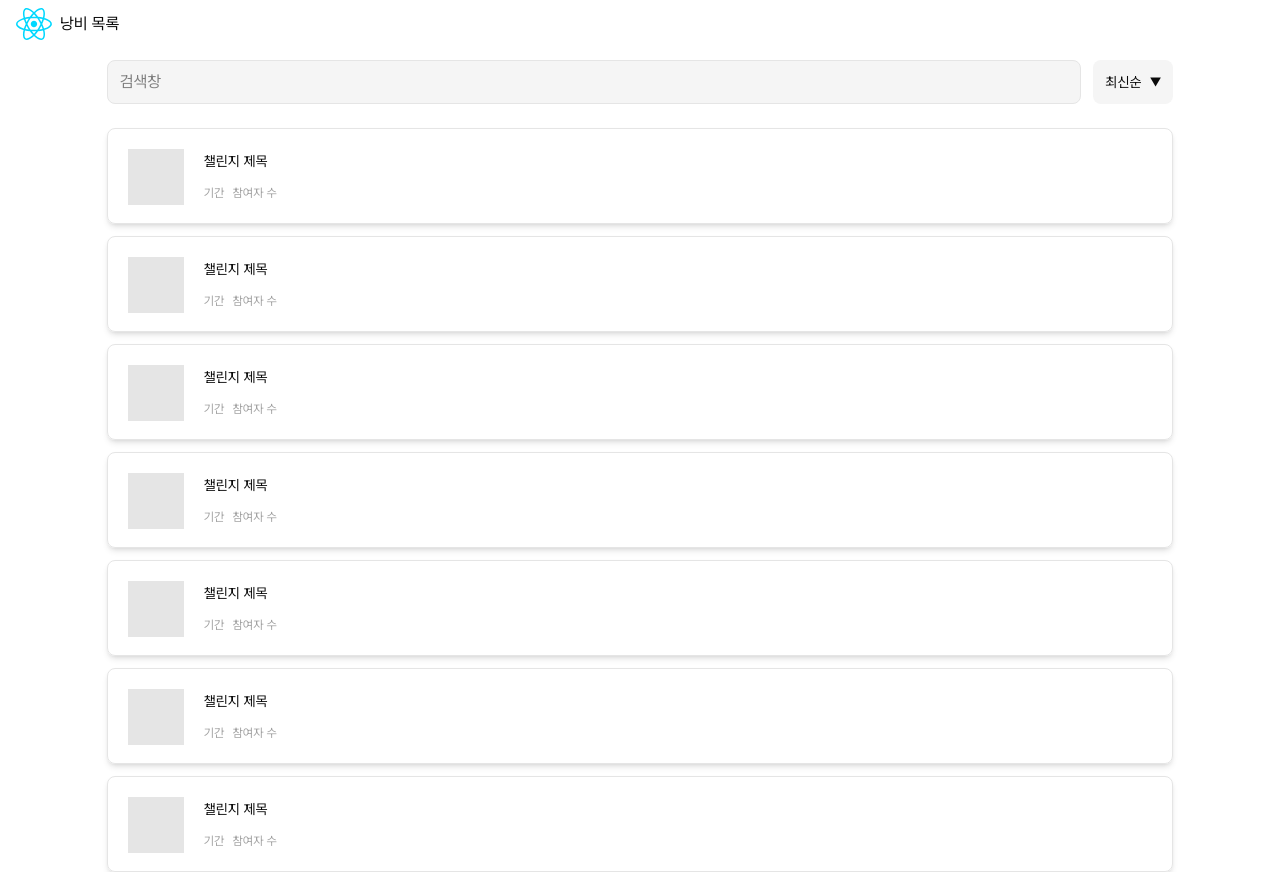
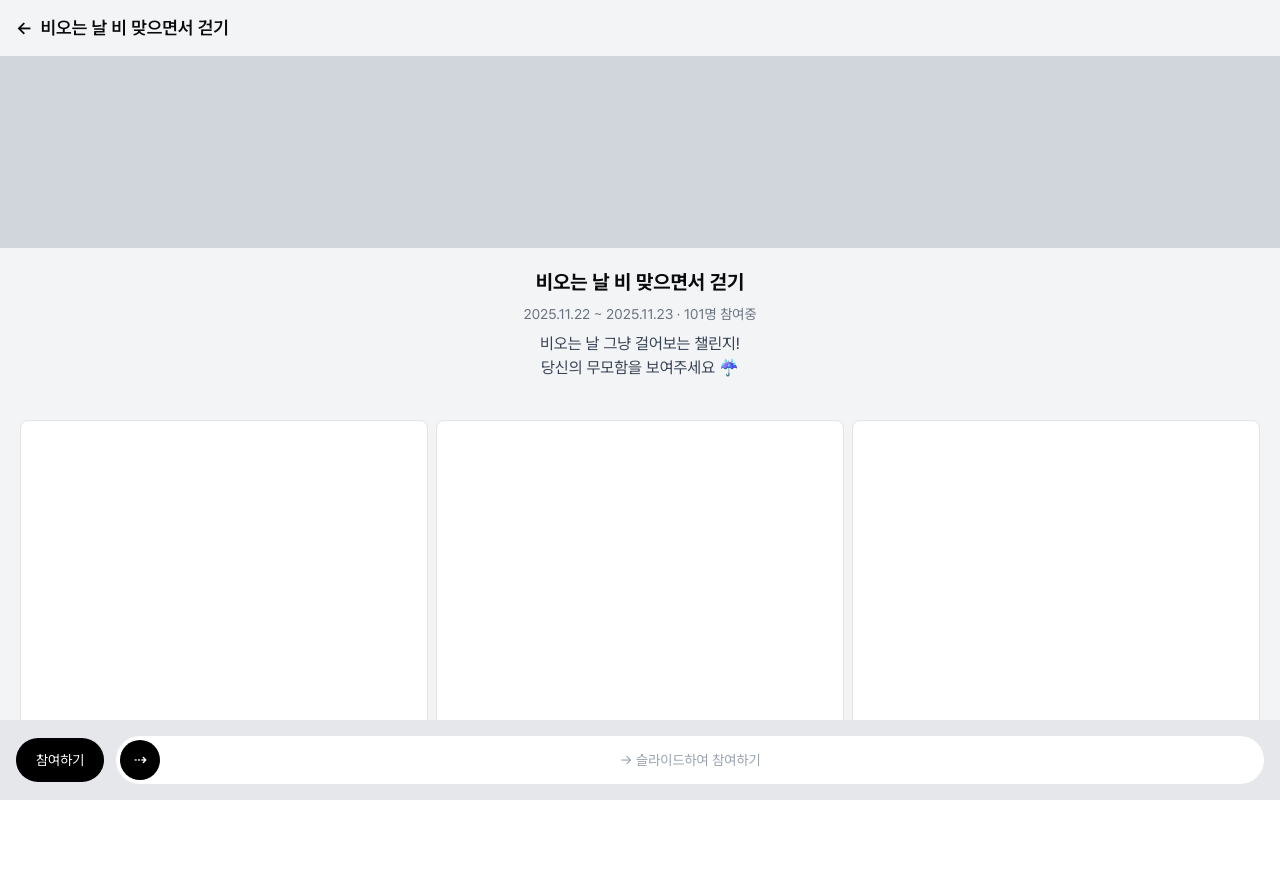
Before and after one commit to nerdinary-hackathon-9th/nerdinary-front, a React (Vite) app: page /test in a window 1280 px wide. After the commit the page ends 800 px from the top, so only its background shows below. Built offline with nearby package versions, Linux system fonts and the light colour scheme.

Commit message:
feat:waste-detailtest 구현

```diff
--- a/src/app/App.tsx
+++ b/src/app/App.tsx
@@ -6,7 +6,7 @@ function App() {
 
   const headerVariant = (() => {
     if (location.pathname === '/') return 'logo'; // 홈
-    if (location.pathname.startsWith('/test')) return 'back-text';
+    // if (location.pathname.startsWith('/test')) return 'back-text';
     return 'none';
   })();
   const headerTitle = (() => {
--- a/src/components/ui/ChallengeDetailLayout.tsx
+++ b/src/components/ui/ChallengeDetailLayout.tsx
@@ -0,0 +1,118 @@
+import { useState } from 'react';
+
+interface ChallengeDetailLayoutProps {
+  title: string;
+  dateRange: string;
+  participants: number;
+  description: string;
+  images?: string[];
+  onParticipate?: () => void;
+}
+
+export default function ChallengeDetailLayout({
+  title,
+  dateRange,
+  participants,
+  description,
+  images = [],
+  onParticipate,
+}: ChallengeDetailLayoutProps) {
+  const [progress, setProgress] = useState(0);
+
+  return (
+    <div className="flex flex-col h-screen">
+      {/* Header */}
+      <header className="h-14 flex items-center px-4 bg-gray-100 font-semibold text-lg">
+        <button onClick={() => window.history.back()} className="mr-2">
+          ←
+        </button>
+        {title}
+      </header>
+
+      {/* Scrollable content */}
+      <div className="flex-1 overflow-y-auto bg-gray-100">
+        {/* Top Image Banner */}
+        <div className="w-full h-48 bg-gray-300"></div>
+
+        {/* Info Section */}
+        <div className="p-5 text-center space-y-2">
+          <h2 className="font-bold text-xl">{title}</h2>
+          <p className="text-sm text-gray-500">
+            {dateRange} · {participants}명 참여중
+          </p>
+
+          <p className="mt-2 text-gray-700 whitespace-pre-line">{description}</p>
+        </div>
+
+        {/* Image Grid */}
+        <div className="grid grid-cols-3 gap-2 p-5">
+          {[...Array(6)].map((_, i) => (
+            <div key={i} className="w-full aspect-square bg-white border rounded-md"></div>
+          ))}
+        </div>
+      </div>
+
+      {/* CTA Section */}
+      <div className="p-4 bg-gray-200 flex items-center gap-3">
+        <button
+          className="bg-black text-white rounded-full px-5 py-3 text-sm"
+          onClick={onParticipate}
+        >
+          참여하기
+        </button>
+
+        {/* Slide to participate button */}
+        <div
+          className="relative flex-1 h-12 bg-white rounded-full overflow-hidden select-none"
+          onMouseUp={() => {
+            if (progress > 80 && onParticipate) onParticipate();
+          }}
+        >
+          {/* Track Background */}
+          <div className="absolute inset-0 flex items-center justify-center text-gray-400 text-sm pointer-events-none">
+            {progress > 80 ? 'Release to Confirm' : '→ 슬라이드하여 참여하기'}
+          </div>
+
+          {/* Slider Handle */}
+          <div
+            className="absolute top-1 left-1 h-10 w-10 rounded-full bg-black text-white flex items-center justify-center cursor-pointer touch-none"
+            style={{
+              transform: `translateX(${progress}px)`,
+              transition: progress > 80 ? '0.2s' : 'none',
+            }}
+            onPointerDown={(e) => {
+              const startX = e.clientX;
+              const track = e.currentTarget.parentElement!;
+              const handle = e.currentTarget;
+              const max = track.offsetWidth - handle.offsetWidth;
+
+              const handleMove = (moveEvent: PointerEvent) => {
+                const deltaX = moveEvent.clientX - startX;
+                const newValue = Math.min(Math.max(deltaX, 0), max);
+
+                setProgress(() => newValue);
+              };
+
+              const handleUp = () => {
+                document.removeEventListener('pointermove', handleMove);
+                document.removeEventListener('pointerup', handleUp);
+
+                if (progress >= max * 0.8 && onParticipate) {
+                  if (navigator.vibrate) navigator.vibrate(20);
+                  onParticipate();
+                }
+
+                setProgress(0);
+              };
+
+              document.addEventListener('pointermove', handleMove);
+              document.addEventListener('pointerup', handleUp);
+            }}
+          >
+            ⇢
+          </div>
+        </div>
+      </div>
+    </div>
+  );
+}
--- a/src/page/test/TestPage.tsx
+++ b/src/page/test/TestPage.tsx
@@ -1,10 +1,16 @@
-import WasteList from '@/components/ui/WasteList';
+import ChallengeDetailLayout from '@/components/ui/ChallengeDetailLayout';
 
 const TestPage = () => {
   return (
-    <div>
-      <WasteList />
-    </div>
+    <ChallengeDetailLayout
+      title="비오는 날 비 맞으면서 걷기"
+      dateRange="2025.11.22 ~ 2025.11.23"
+      participants={101}
+      description={`비오는 날 그냥 걸어보는 챌린지!
+당신의 무모함을 보여주세요 ☔️`}
+      images={['/placeholder1.png', '/placeholder2.png', '/placeholder3.png']}
+      onParticipate={() => alert('참여 완료! 🎉')}
+    />
   );
 };
 
```
